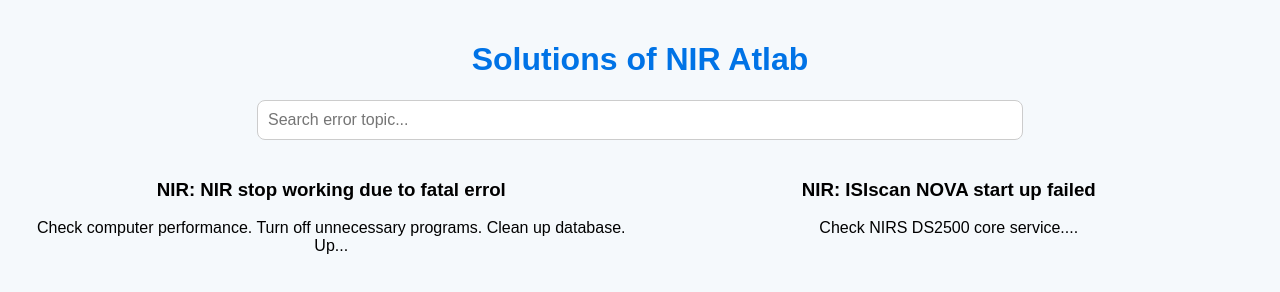
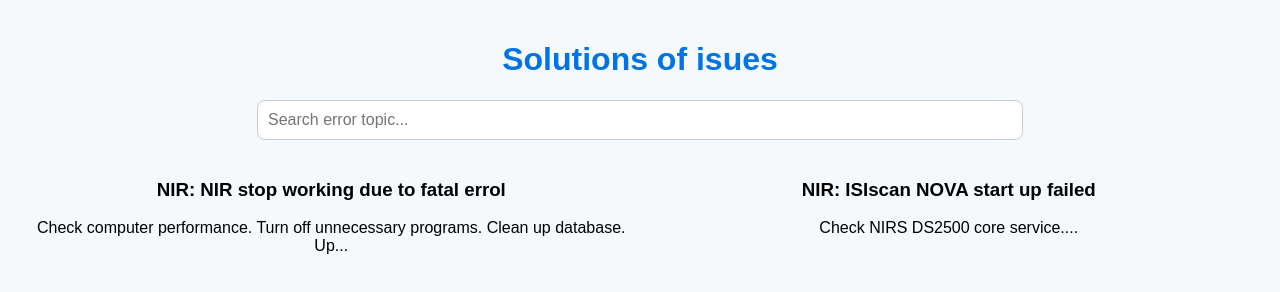
Before and after one commit to leejula00-bit/Solutions-for-NIR-DS, a plain HTML site: page index.html in a window 1280 px wide. Drawn offline with Linux system fonts and the light colour scheme.

Commit message:
Update index.html

```diff
--- a/index.html
+++ b/index.html
@@ -2,11 +2,11 @@
 <html lang="en">
 <head>
   <meta charset="UTF-8">
-  <title>Solutions of NIR Atlab</title>
+  <title>Solutions of isues</title>
   <link rel="stylesheet" href="style.css">
 </head>
 <body>
-  <h1>Solutions of NIR Atlab</h1>
+  <h1>Solutions of isues</h1>
 
   <!-- Ô tìm kiếm -->
   <input type="text" id="searchBox" placeholder="Search error topic..." onkeyup="filterErrors()">
```
